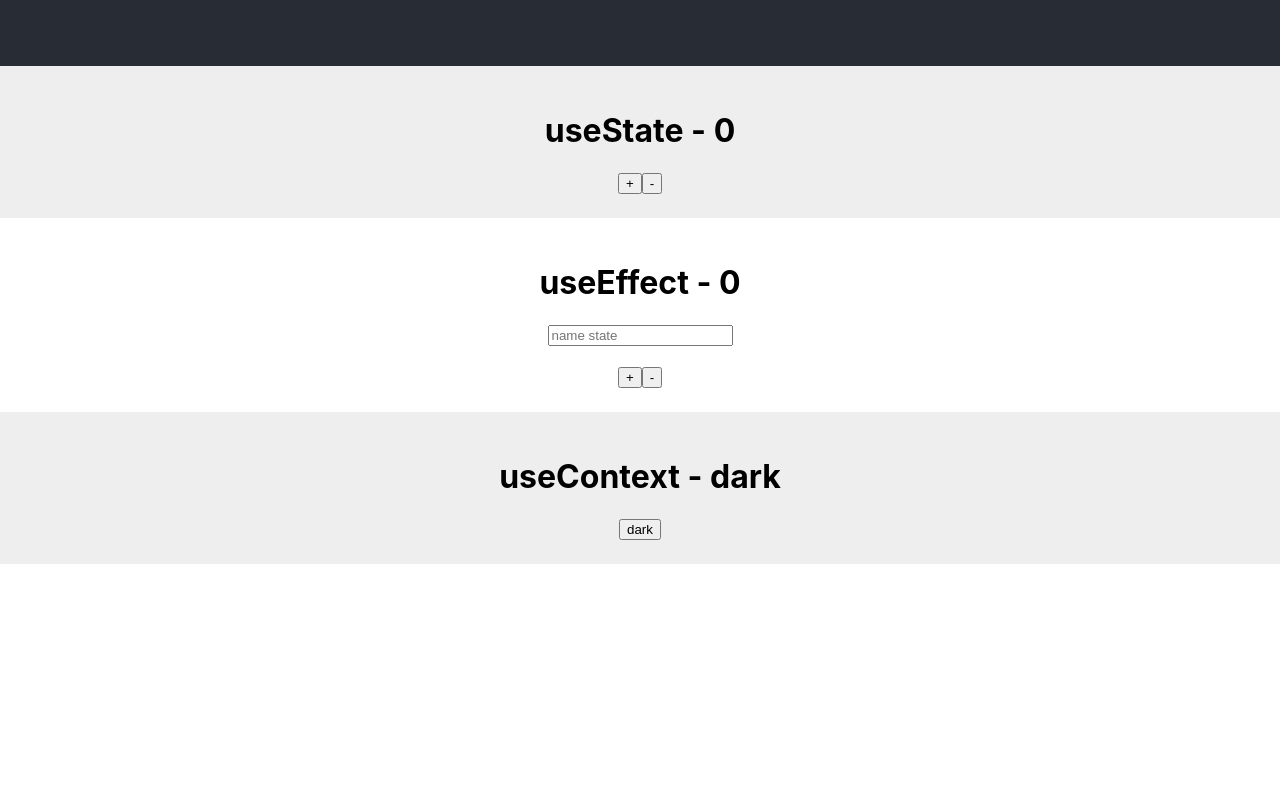
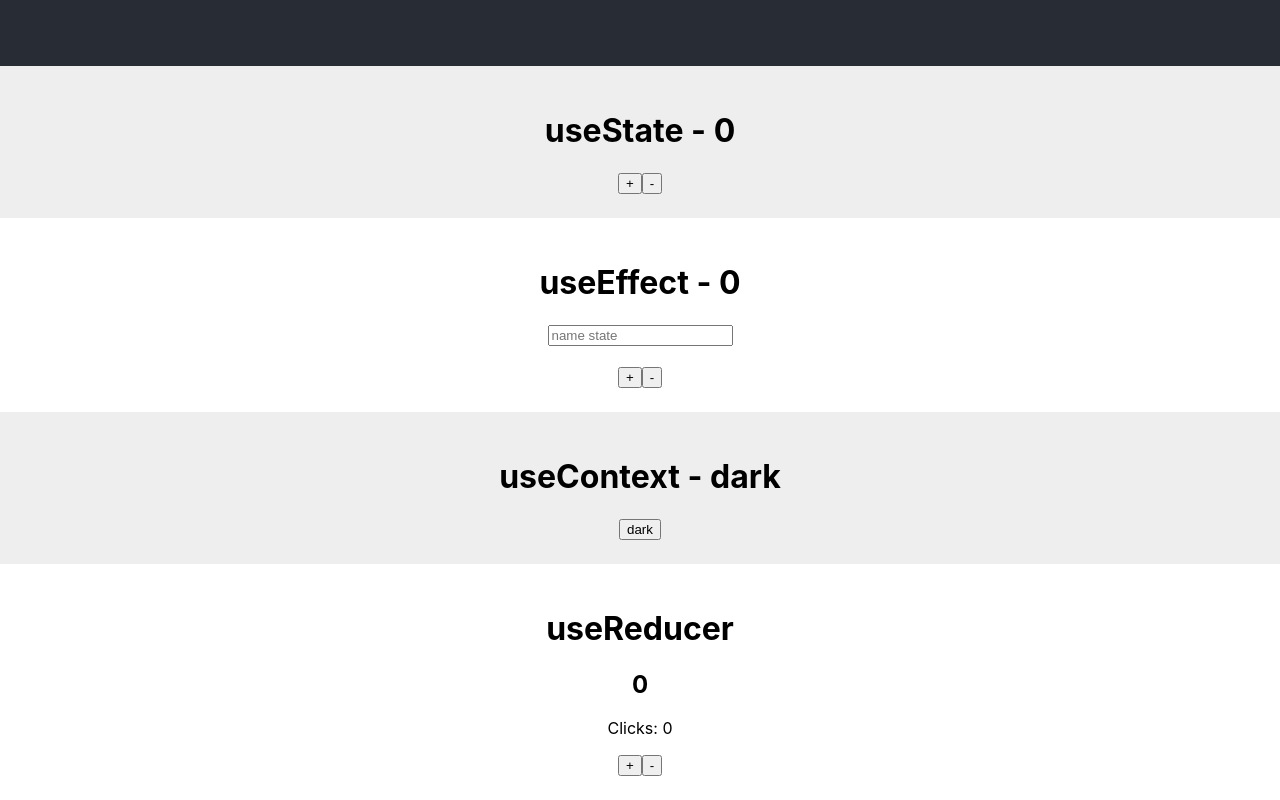
Before and after one commit to alperensin/react-hooks, a React (Create React App) app: page / in a window 1280 px wide. Shown: the part 734-1534 px from the top of the page. Before the commit the page ends 1298 px from the top, so only its background shows below. Built offline with nearby package versions, Linux system fonts and the light colour scheme.

Commit message:
useReducer - example

```diff
--- a/src/App.js
+++ b/src/App.js
@@ -3,6 +3,7 @@ import './App.css';
 import HookUseState from './hooks-example/HookUseState';
 import HookUseEffect from './hooks-example/HookUseEffect';
 import HookUseContext from './hooks-example/HookUseContext';
+import HookUseReducer from './hooks-example/HookUseReducer';
 
 function App() {
   return (
@@ -13,6 +14,7 @@ function App() {
       <HookUseState />
       <HookUseEffect />
       <HookUseContext />
+      <HookUseReducer />
     </div>
   );
 }
--- /dev/null
+++ b/src/hooks-example/HookUseReducer.js
@@ -0,0 +1,59 @@
+import { useReducer } from "react";
+
+// reducer function, always need to return something
+function reducer(state, action) {
+  switch (action.type) {
+    case 'plus':
+      return {
+        ...state,
+        counter: state.counter + 1,
+        clicks: state.clicks + 1,
+      };
+    case 'minus':
+      return {
+        ...state,
+        counter: state.counter - 1,
+        clicks: state.clicks + 1,
+      };
+
+    default:
+      return state;
+  }
+};
+
+// reducer's initialValue
+const initialValue = {
+  counter: 0,
+  clicks: 0
+};
+
+// initialize - function that receives the initial value and is executed only once when the component is mounted on the screen, it returns a value and this returned value will in fact be the initialValue of the reducer
+function initialize(initialValue) {
+  return initialValue;
+}
+
+export default function HookUseReducer() {
+  const [state, dispatch] = useReducer(
+    reducer,
+    initialValue,
+    initialize
+  )
+
+  function handlePlus() {
+    dispatch({ type: 'plus' })
+  }
+
+  function handleMinus() {
+    dispatch({ type: 'minus' })
+  }
+
+  return (
+    <div style={{ padding: "24px", background: "#FFFFFF" }}>
+      <h1>useReducer</h1>
+      <h2>{state.counter}</h2>
+      <p>Clicks: {state.clicks}</p>
+      <button type="button" onClick={handlePlus} >+</button>
+      <button type="button" onClick={handleMinus} >-</button>
+    </div>
+  );
+}
```
